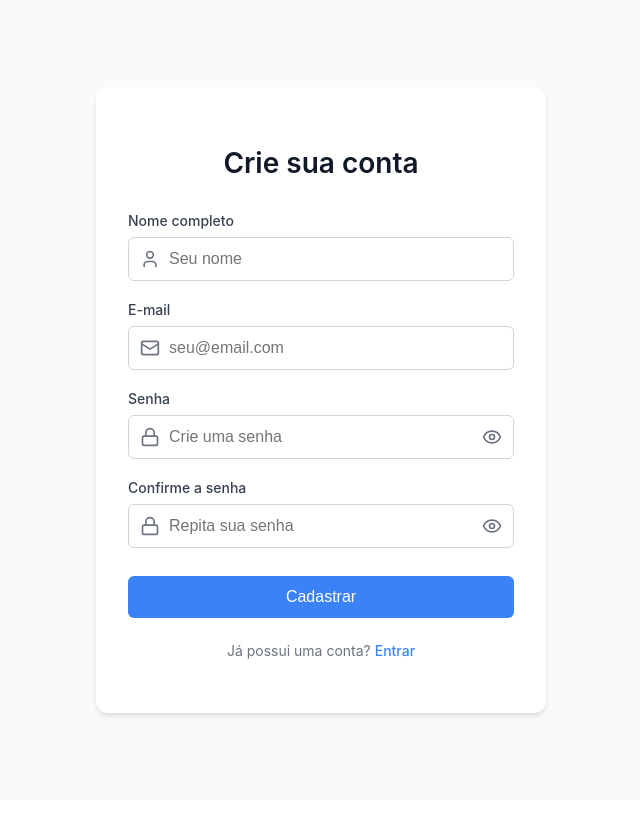
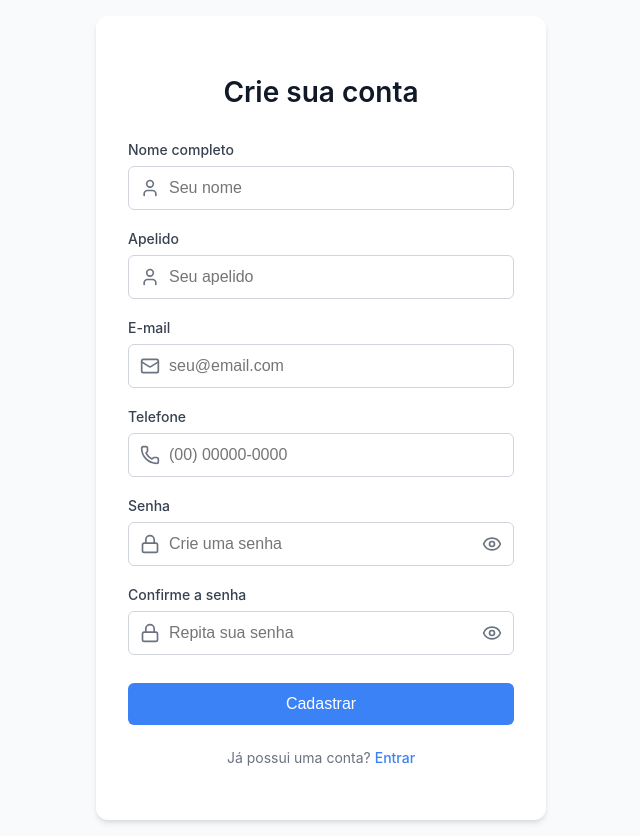
Before and after one commit to AutoSoccer/front, a Next.js app: page /auth/register in a window 1280 px wide. Shown: the whole page, without its empty margins (319-959 px from the left). Before the commit the page ends 800 px from the top, so only its background shows below. Built offline with nearby package versions, Linux system fonts and the light colour scheme; no server answers.

Commit message:
feat: implement login and registration functionality with API integration

```diff
--- a/src/app/auth/register/page.tsx
+++ b/src/app/auth/register/page.tsx
@@ -1,12 +1,13 @@
 "use client";
 
 import { zodResolver } from "@hookform/resolvers/zod";
-import { Eye, EyeOff, Lock, Mail, User } from "lucide-react";
+import { Eye, EyeOff, Lock, Mail, Phone, User } from "lucide-react";
 import Link from "next/link";
 import { useState } from "react";
 import { useForm } from "react-hook-form";
 
 import { registerSchema, type RegisterFormInputs } from "@/lib/schemas/auth";
+import { authService } from "@/services/authService";
 import styles from "./register.module.css";
 
 export default function RegisterPage() {
@@ -22,9 +23,15 @@ export default function RegisterPage() {
   });
 
   const onSubmit = async (data: RegisterFormInputs) => {
-    // Simulando o delay de uma requisição
-    await new Promise((resolve) => setTimeout(resolve, 1000));
-    console.log("Cadastro efetuado com sucesso:", data);
+    try {
+      const response = await authService.register(data);
+      console.log("Cadastro efetuado com sucesso:", response);
+      alert("Cadastro efetuado com sucesso! Redirecionando para login...");
+      // TODO: Redirecionar para o /auth/login
+    } catch (error) {
+      console.error("Erro no cadastro:", error);
+      alert("Falha ao realizar cadastro na API.");
+    }
   };
 
   return (
@@ -53,6 +60,25 @@ export default function RegisterPage() {
           </div>
 
           <div className={styles.inputGroup}>
+            <label className={styles.label} htmlFor="nickname">
+              Apelido
+            </label>
+            <div className={styles.inputContainer}>
+              <User className={styles.icon} size={20} />
+              <input
+                id="nickname"
+                type="text"
+                placeholder="Seu apelido"
+                className={styles.input}
+                {...register("nickname")}
+              />
+            </div>
+            {errors.nickname && (
+              <p className={styles.errorText}>{errors.nickname.message}</p>
+            )}
+          </div>
+
+          <div className={styles.inputGroup}>
             <label className={styles.label} htmlFor="email">
               E-mail
             </label>
@@ -68,6 +94,25 @@ export default function RegisterPage() {
             </div>
             {errors.email && (
               <p className={styles.errorText}>{errors.email.message}</p>
+            )}
+          </div>
+
+          <div className={styles.inputGroup}>
+            <label className={styles.label} htmlFor="phone_number">
+              Telefone
+            </label>
+            <div className={styles.inputContainer}>
+              <Phone className={styles.icon} size={20} />
+              <input
+                id="phone_number"
+                type="tel"
+                placeholder="(00) 00000-0000"
+                className={styles.input}
+                {...register("phone_number")}
+              />
+            </div>
+            {errors.phone_number && (
+              <p className={styles.errorText}>{errors.phone_number.message}</p>
             )}
           </div>
 
--- a/src/lib/schemas/auth.ts
+++ b/src/lib/schemas/auth.ts
@@ -1,7 +1,7 @@
 import { z } from "zod";
 
 export const loginSchema = z.object({
-  email: z.string().email("Email inválido.").min(1, "O email é obrigatório."),
+  identifier: z.string().min(1, "O email ou apelido é obrigatório."),
   password: z.string().min(6, "A senha deve ter pelo menos 6 caracteres."),
 });
 
@@ -10,7 +10,9 @@ export type LoginFormInputs = z.infer<typeof loginSchema>;
 export const registerSchema = z
   .object({
     name: z.string().min(2, "O nome é muito curto."),
+    nickname: z.string().min(2, "O apelido é muito curto."),
     email: z.string().email("Email inválido.").min(1, "O email é obrigatório."),
+    phone_number: z.string().min(10, "Telefone inválido."),
     password: z.string().min(6, "A senha deve ter pelo menos 6 caracteres."),
     confirmPassword: z.string().min(1, "A confirmação de senha é obrigatória."),
   })
--- /dev/null
+++ b/src/services/authService.ts
@@ -0,0 +1,23 @@
+import { LoginFormInputs, RegisterFormInputs } from "@/lib/schemas/auth";
+import api from "@/providers/api";
+
+export const authService = {
+  login: async (data: LoginFormInputs) => {
+    // A rota deve convergir com /auth/login definida em seu servidor NestJS/Node
+    const response = await api.post("/auth/login", data);
+    return response.data;
+  },
+
+  register: async (data: RegisterFormInputs) => {
+    // O backend provavelmente não precisa do confirmPassword, então enviamos apenas o necessário
+    const payload = {
+      name: data.name,
+      nickname: data.nickname,
+      email: data.email,
+      password: data.password,
+      phone_number: data.phone_number,
+    };
+    const response = await api.post("/auth/register", payload);
+    return response.data;
+  },
+};
```
Also changed, not shown: src/app/auth/login/page.tsx (+27 -13 lines).
